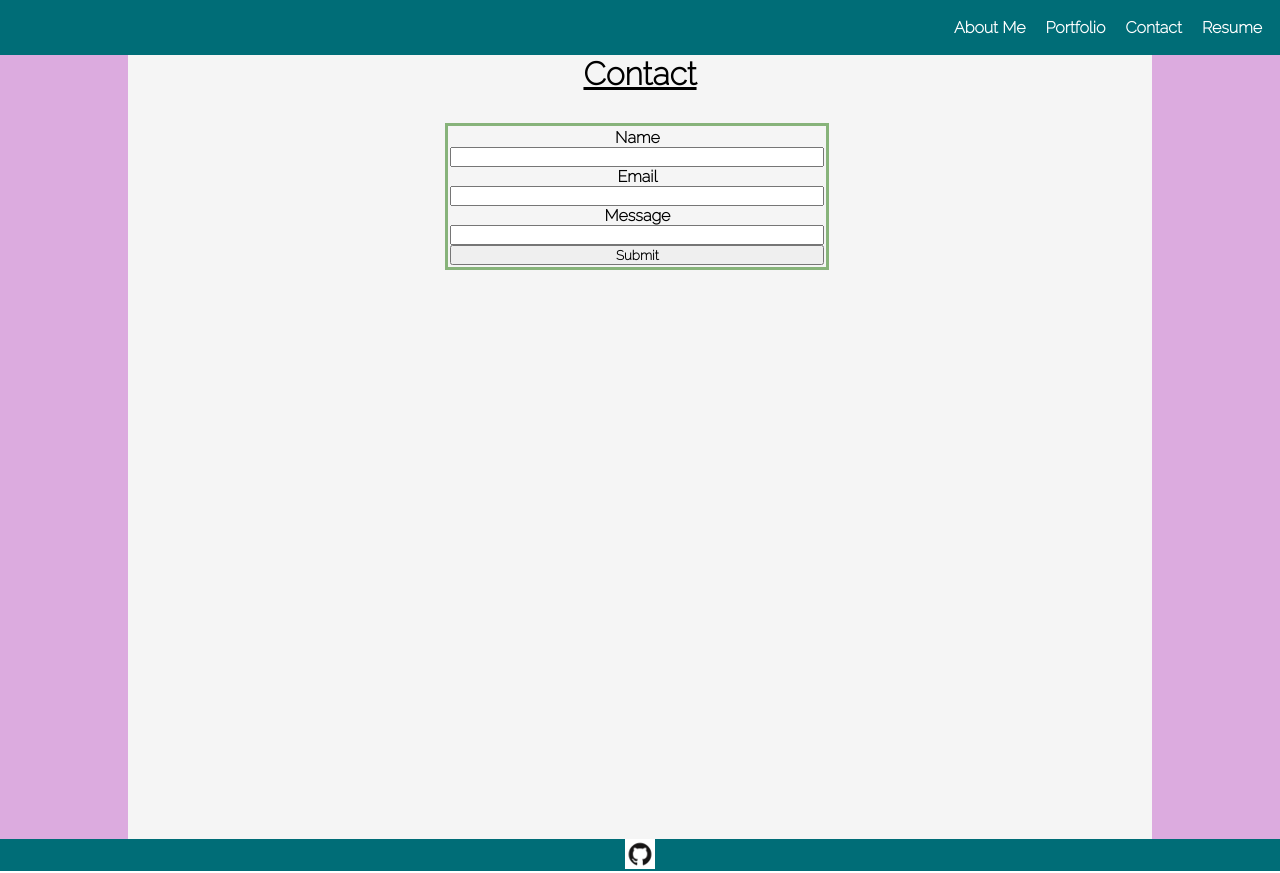
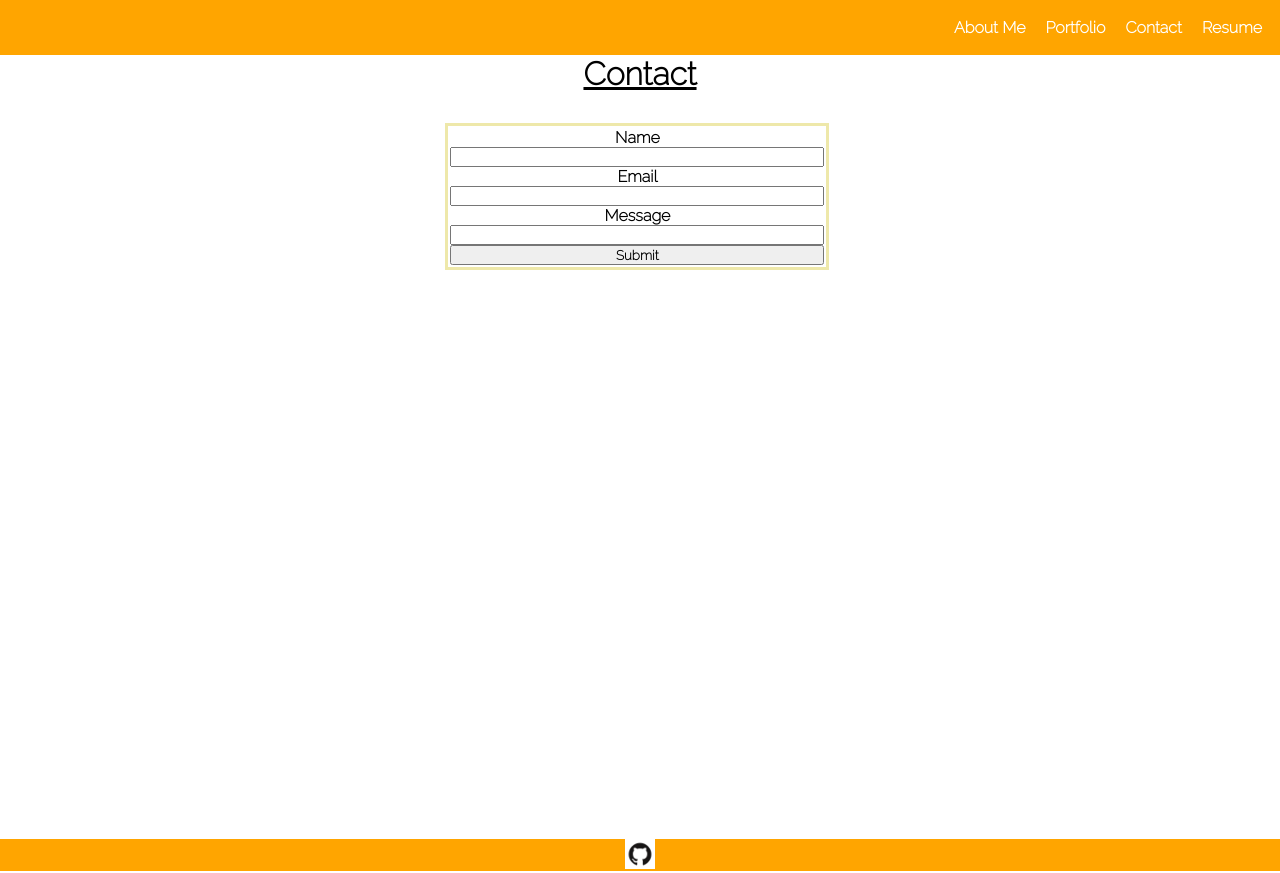
Before and after one commit to JulianKM/React-Portfolio, a React (Create React App) app: page /contact in a window 1280 px wide. Built offline with nearby package versions, Linux system fonts and the light colour scheme.

Commit message:
minor updates

```diff
--- a/src/styles/Style.css
+++ b/src/styles/Style.css
@@ -8,14 +8,14 @@
 
 .Navbar {
     display:flex;
-    background-color: #006D77;
+    background-color: orange;
     justify-content: right;
     text-decoration: none;
     padding: 1vh;
 }
 
 .footer{
-    background-color: #006D77;
+    background-color: orange;
     display:flex;
     justify-content: center;
     margin-bottom: -10px;
@@ -29,30 +29,23 @@
     float: right;
 }
 
-/* .NavbarLinkAly{
-    color: white;
-    padding: 10px;
-    font-weight: bolder;
-    float: left !important;
-} */
-
 .footerimg{
     height: 30px;
 }
 
 .NavbarLink:hover {
-    background-color: #87B37A;
+    background-color: palegoldenrod;
     color: Black;
   }
 
 .body{
-    background-color: #DCABDF;
+    background-color: white;
     height: 98vh;
 }
 .mainBody {
     margin:auto;
     width:80%;
-    background:whitesmoke;
+    background:white;
     height: 99vh;
     text-align: center;
 }
@@ -88,7 +81,7 @@
     flex-direction: column;
     max-width: 30vw;
     margin-top: 3%;
-    border: 3px solid #87B37A;
+    border: 3px solid palegoldenrod;
     margin-left: 31%;
     padding: 2px;
 }
@@ -119,10 +112,3 @@
     text-decoration: underline;
     color: blue;
 }
-
-/* Pale Purple: E0D3DE
-Gamboge: F1A208
-Carribean Current: 006D77
-Olivine: 87B37A
-Purpureus: A846A0
-Dim Gray: 6F686D */
```
Also changed, not shown: 8 other files (tests, documents, lock files or other folders).
